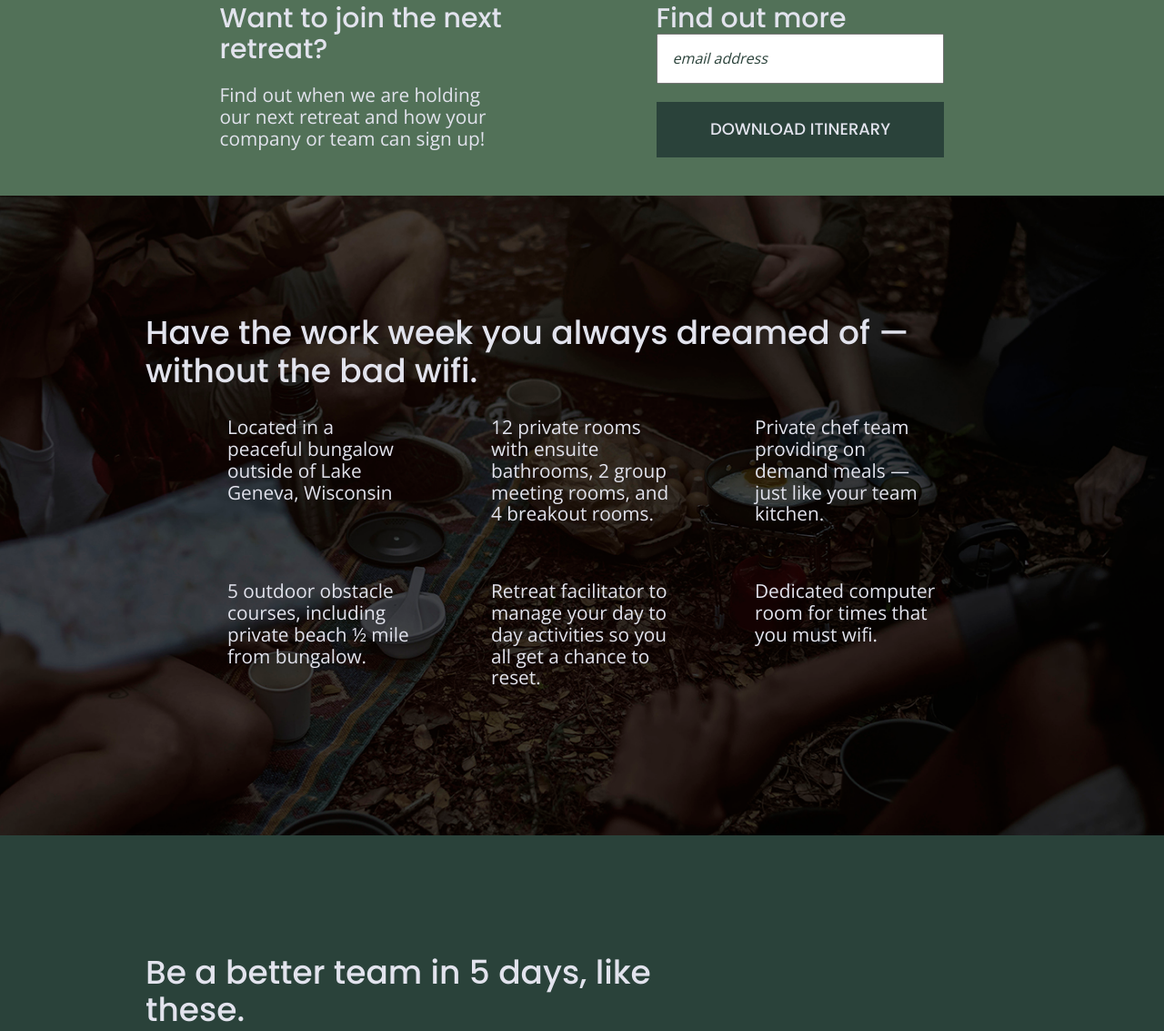
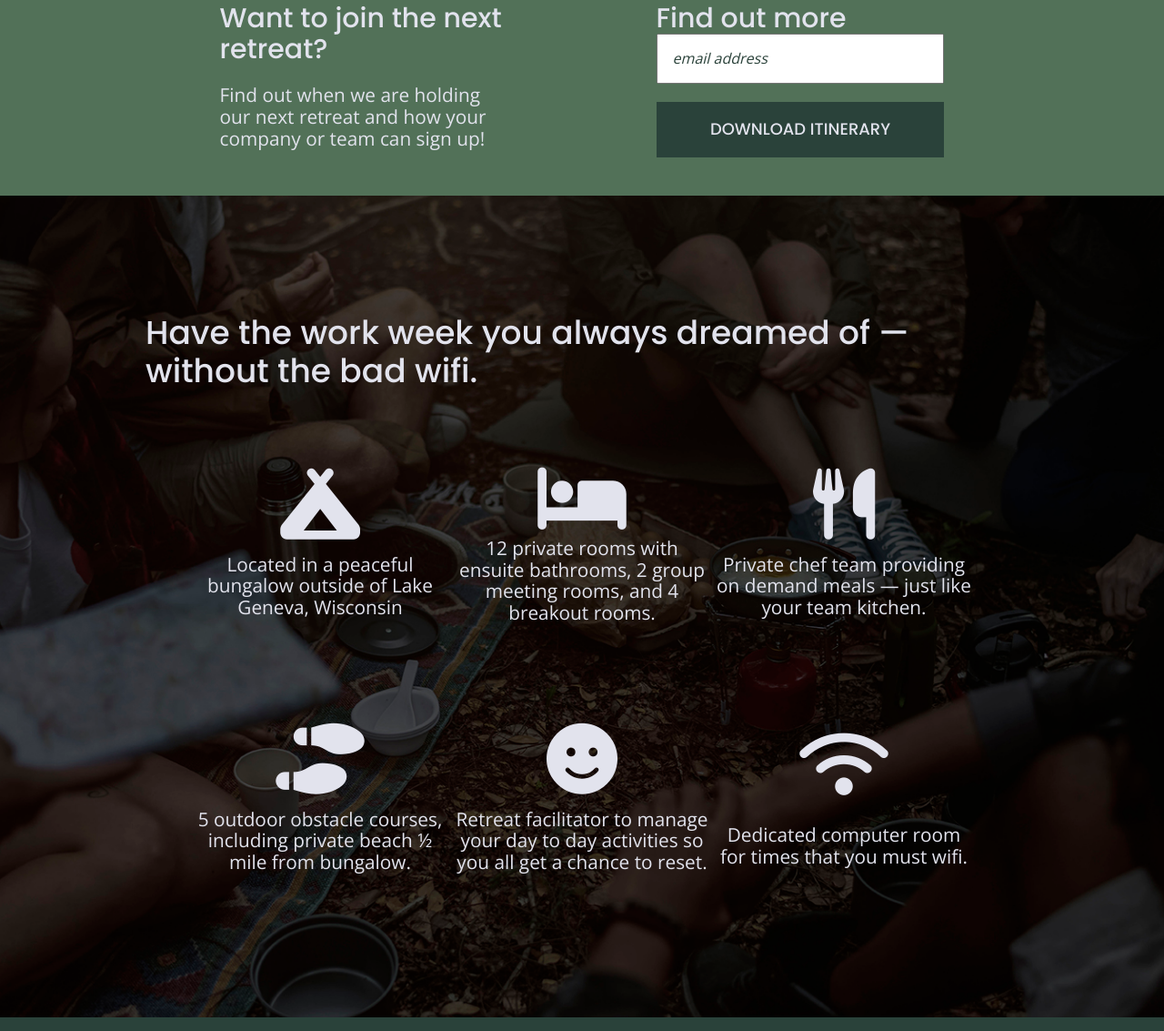
Before and after one commit to jackieceleste/206-unplugged, a website built with Parcel: page index.html in a window 1280 px wide. Shown: the part 655-1788 px from the top of the page at 91% size. Built offline with nearby package versions, Linux system fonts and the light colour scheme.

Commit message:
Added icons to homepage

```diff
--- a/css/main.css
+++ b/css/main.css
@@ -303,9 +303,14 @@ input[type=button] {
 .features {
   display: flex;
   justify-content: center;
+  align-items: center;
   flex-flow: row wrap;
   background: url('../img/features-background.jpg') center no-repeat #333;
   background-size: cover;
+}
+
+.features i {
+	font-size: 3.75em;
 }
 
 .features-items {
@@ -315,12 +320,16 @@ input[type=button] {
 }
 
 .features article {
+  display: flex;
+  flex-flow: row wrap;
+  justify-content: center;
   width: 53%;
   height: 180px;
 }
 
 .features p {
   margin: 0;
+  text-align: center;
 }
 
 .reviews {
@@ -581,7 +590,10 @@ input[type=button] {
 
     .features article {
       flex-basis: 50%;
-      padding: 0 45px;
+    }
+
+    .features p {
+      margin: 0 40px;
     }
 
     /*-------------------- Tablet Styles - Reviews --------------------*/
@@ -692,6 +704,16 @@ input[type=button] {
      flex-basis: 200px;
    }
 
+  .features article {
+    flex-basis: 30%;
+    padding: 50px 0;
+  }
+
+
+  .features p {
+    margin: auto;
+  }
+
 
 
    /*-------------------- Desktop Styles -  About Page --------------------*/
--- a/index.html
+++ b/index.html
@@ -22,6 +22,8 @@
   <meta name="theme-color" content="#fafafa">
   <!-- Google Fonts -->
   <link href="https://fonts.googleapis.com/css?family=Open+Sans:400,700|Poppins:500,700" rel="stylesheet">
+  <!--Font Awesome -->
+  <script src="https://kit.fontawesome.com/2265cb7aaa.js" crossorigin="anonymous"></script>
 
 </head>
 
@@ -71,32 +73,32 @@
               <h2>Have the work week you always dreamed of &mdash; without the bad wifi.</h2>
             <div class="features-items">
               <article>
-                <p class="fontawesome-icon"></p>
+                <p class="fontawesome-icon"><i class="fas fa-campground"></i></p>
                 <p class="features-item-description">Located in a peaceful bungalow outside of Lake Geneva, Wisconsin</p>
               </article>
 
               <article>
-                <p class="fontawesome-icon"></p>
+                <p class="fontawesome-icon"><i class="fas fa-bed"></i></p>
                 <p class="features-item-description">12 private rooms with ensuite bathrooms, 2 group meeting rooms, and 4 breakout rooms.</p>
               </article>
 
               <article>
-                <p class="fontawesome-icon"></p>
+                <p class="fontawesome-icon"><i class="fas fa-utensils"></i></p>
                 <p class="features-item-description">Private chef team providing on demand meals &mdash; just like your team kitchen.</p>
               </article>
 
               <article>
-                <p class="fontawesome-icon"></p>
+                <p class="fontawesome-icon"><i class="fas fa-shoe-prints"></i></p>
                 <p class="features-item-description">5 outdoor obstacle courses, including private beach ½ mile from bungalow.</p>
               </article>
 
               <article>
-                <p class="fontawesome-icon"></p>
+                <p class="fontawesome-icon"><i class="fas fa-smile"></i></p>
                 <p class="features-item-description">Retreat facilitator to manage your day to day activities so you all get a chance to reset.</p>
               </article>
 
               <article>
-                <p class="fontawesome-icon"></p>
+                <p class="fontawesome-icon"><i class="fas fa-wifi"></i></p>
                 <p class="features-item-description">Dedicated computer room for times that you must wifi.</p>
               </article>
             </div> <!-- end of features-items -->
```
Also changed, not shown: about/index.html (+2 -0 lines), faq/index.html (+2 -0 lines).
